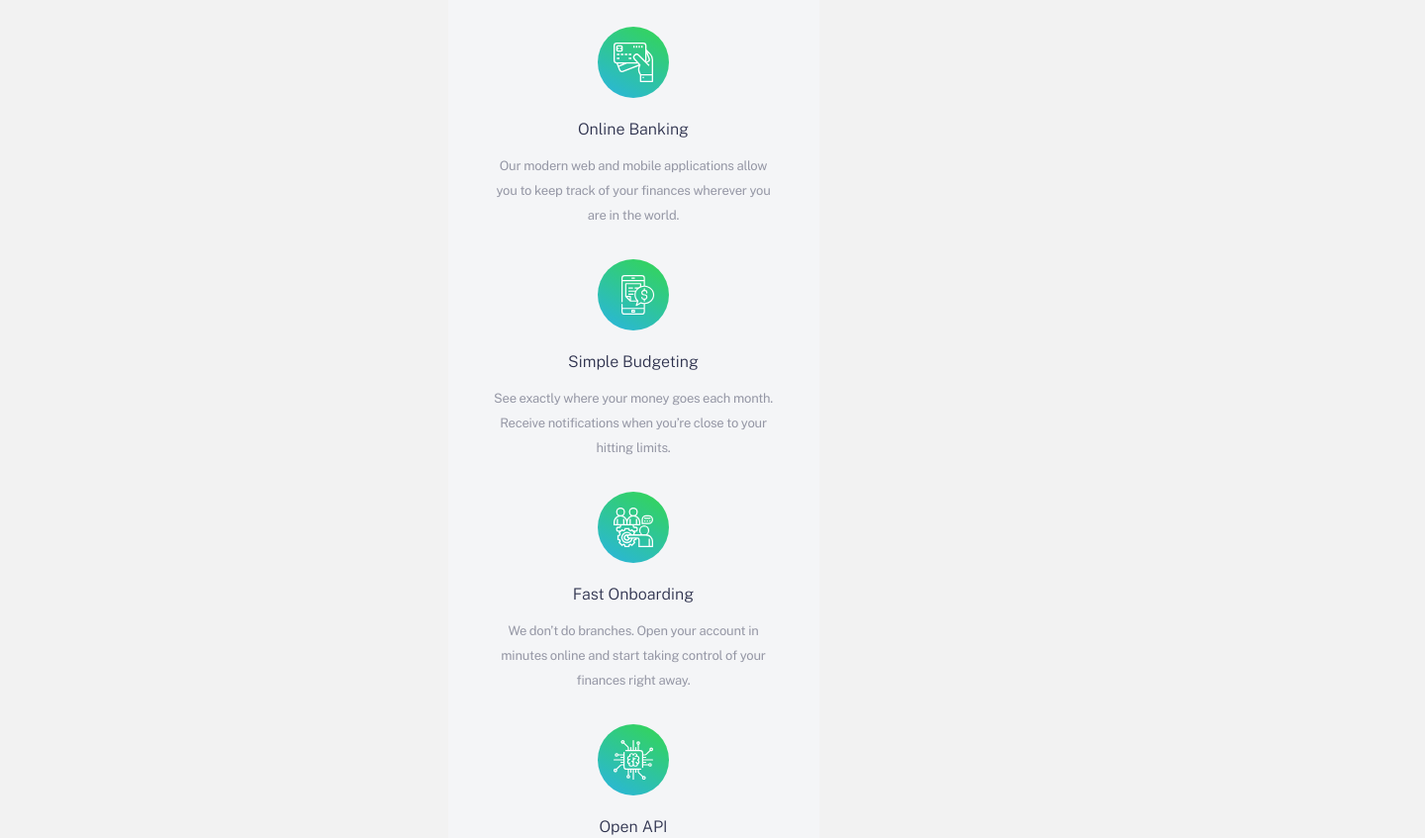
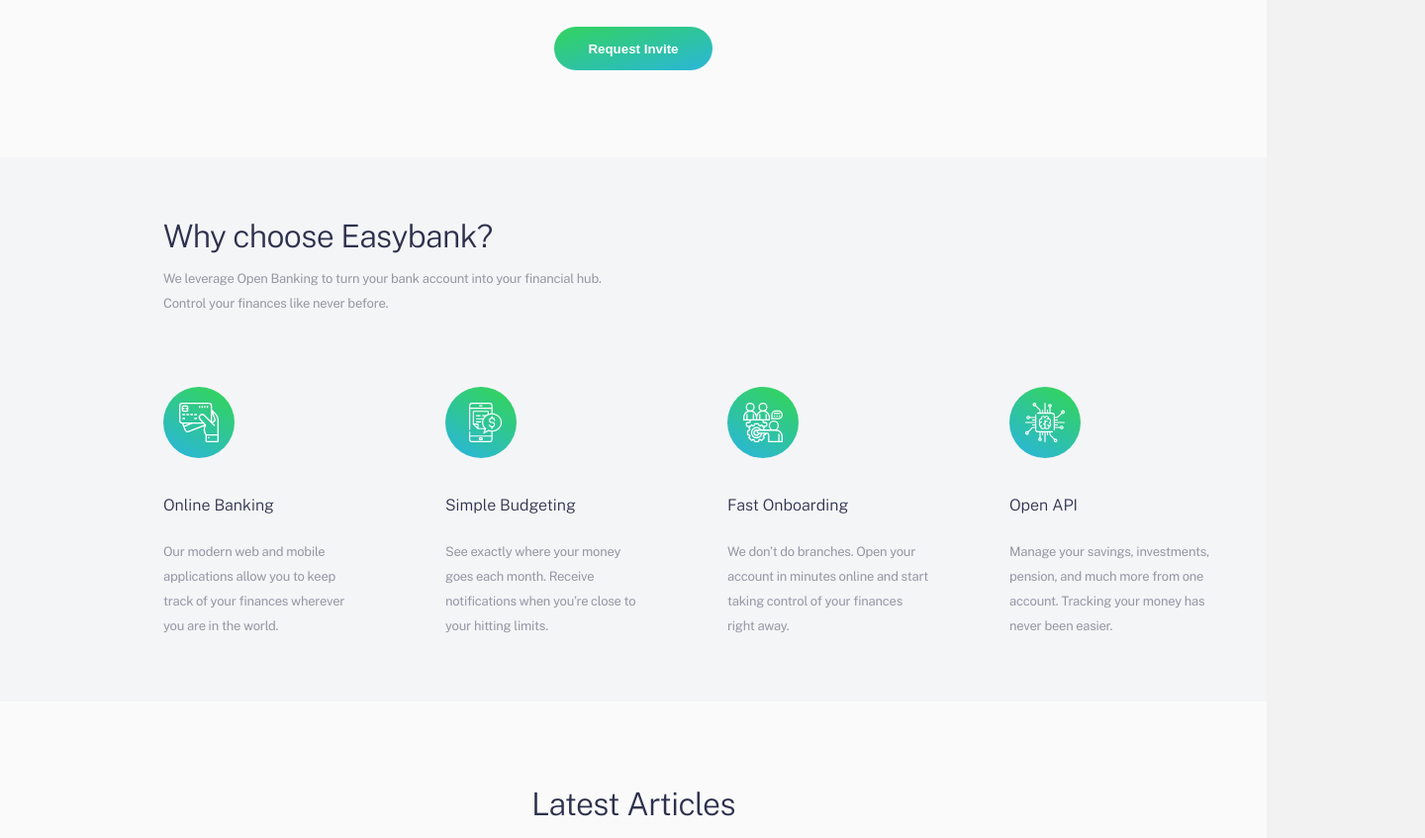
Before and after one commit to CindyAnnRoberts/easybank, a plain HTML site: page index.html in a window 1280 px wide. Shown: the part 1010-1857 px from the top of the page at 99% size, 1440 px wide, since content can reach past the window. Drawn offline with nearby package versions, Linux system fonts and the light colour scheme.

Commit message:
Add grid to #secondaryContent

```diff
--- a/index.html
+++ b/index.html
@@ -101,11 +101,13 @@
 
 
         <section id="secondaryContent">
-            <h2>Why choose Easybank?</h2>
-            <p>
-                We leverage Open Banking to turn your bank account into your financial hub. Control
-                your finances like never before.
-            </p>
+            <div>
+                <h2>Why choose Easybank?</h2>
+                <p>
+                    We leverage Open Banking to turn your bank account into your financial hub. Control
+                    your finances like never before.
+                </p>
+            </div>
 
             <section>
                 <svg xmlns="http://www.w3.org/2000/svg" width="72" height="72">
--- a/style.css
+++ b/style.css
@@ -124,7 +124,7 @@ header p{
     left: 0;
     margin-top: 70px;
     width: 375px;
-    height: 43vh;
+    height: 653px;
     background-image: linear-gradient(rgb(45,49,77), rgba(45,50,77,0.1));
     z-index: 400;
 }
@@ -205,7 +205,7 @@ header p{
     display: block;
     margin: 0 auto;
     padding: 8px 34px;
-    background-image: linear-gradient(to right, #33D35E, #2AB6D9);
+    background-image: linear-gradient(to bottom right, rgba(51,211,94,1), rgba(42,182,217,1));
     color: #fff;
     font-weight: 700;
     height: 44px;
@@ -315,7 +315,6 @@ header p{
     margin-bottom: 32px;
  }
  footer button{
-    border: 1px solid pink;
     margin-bottom: 32px;
  }
 footer p {
@@ -332,3 +331,93 @@ footer p {
  .attribution a {
     color: hsl(228, 45%, 44%);
 }
+@media screen and (min-width:376px){
+.wrapper{
+    max-width: 1440px;
+}
+#hamburger{
+    visibility: hidden;
+}
+nav ul{
+    visibility: visible;
+    display: flex;
+    border: 1px solid lime;
+    justify-content: center;
+    width: 60%;
+}
+nav li a{
+    display: block;
+    padding: 0 15px;
+}
+#hero{
+    clip-path: none;
+    margin-top: 0;
+}
+#phoneMockUp{
+    clip-path: none;
+    margin-top: 0;
+}
+#secondaryContent{
+    display: grid;
+    grid-template-columns: repeat(4, 1fr);
+    grid-template-rows: repeat(2, auto);
+    gap: 72px 30px;
+
+}
+
+#secondaryContent div{
+    grid-row: 1/2;
+    grid-column: 1/-1;
+}
+#secondaryContent h2{
+    grid-row: 1/2;
+    grid-column: 1/-1;
+    text-align: left;
+    margin-left: 165px;
+    padding-left: 0;
+}
+#secondaryContent div p{
+    grid-row: 1/2;
+    grid-column: 1/-1;
+    text-align: left;
+    max-width: 60ch;
+    margin-left: 165px;
+}
+#secondaryContent section:nth-child(2){
+    grid-row: 2/-1;
+    grid-column: 1/2;
+    width: 255px;
+    margin-left: 165px;
+}
+#secondaryContent section:nth-child(3){
+    grid-row: 2/-1;
+    grid-column: 2/3;
+    width: 255px;
+
+}
+#secondaryContent section:nth-child(4){
+    grid-row: 2/-1;
+    grid-column: 3/4;
+    width: 255px;
+
+}
+#secondaryContent section:nth-child(5){
+    grid-row: 2/-1;
+    grid-column: 4/-1;
+    width: 255px;
+    margin-right: 165px;
+}
+#secondaryContent h3{
+    margin: 40px 0 26px;
+    text-align: left;
+}
+#secondaryContent p{
+    margin: 0;
+    text-align: left;
+    max-width: 26ch;
+}
+#secondaryContent section svg{
+    margin: 0 0 40px;
+    padding: 0;
+}
+}
```
